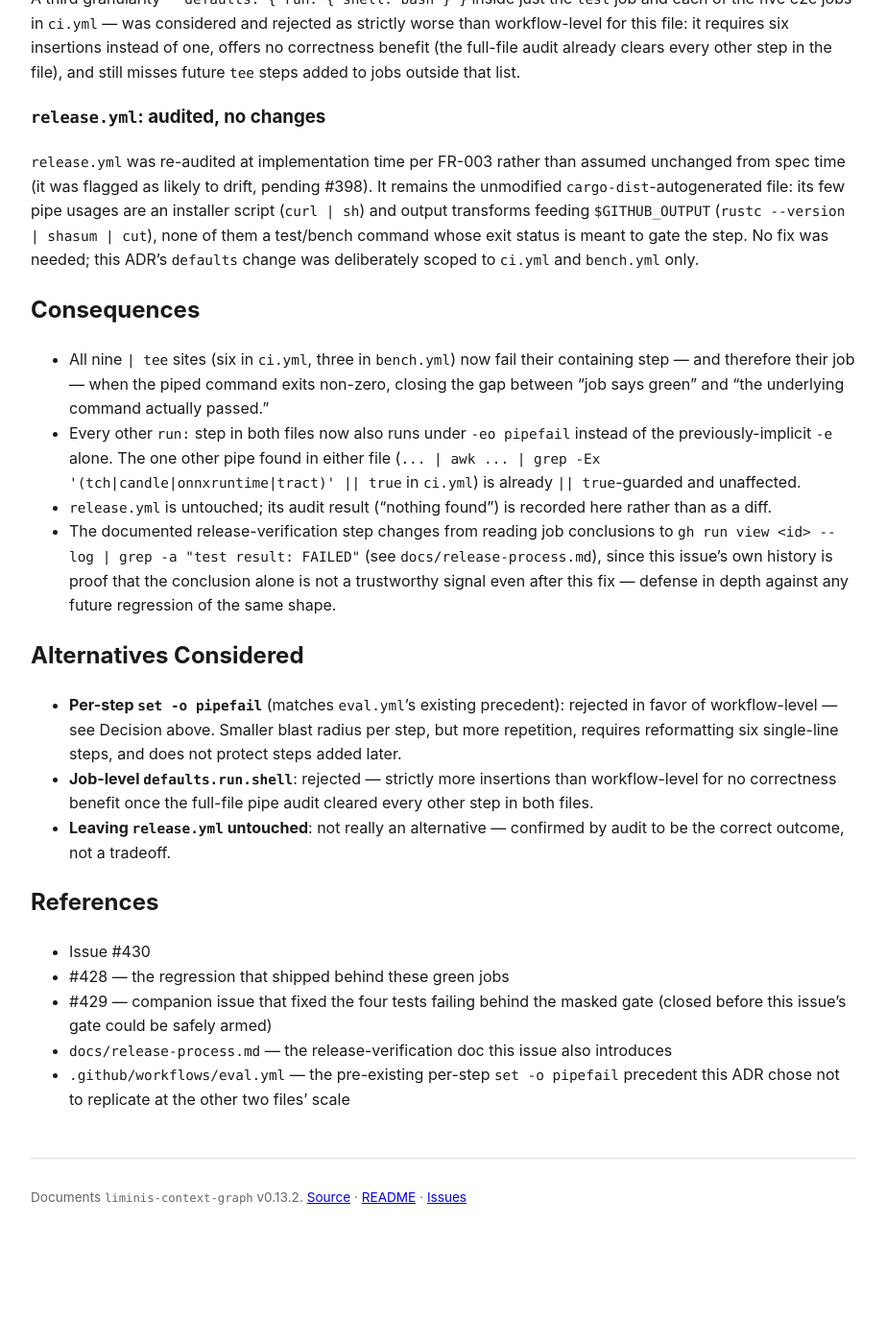
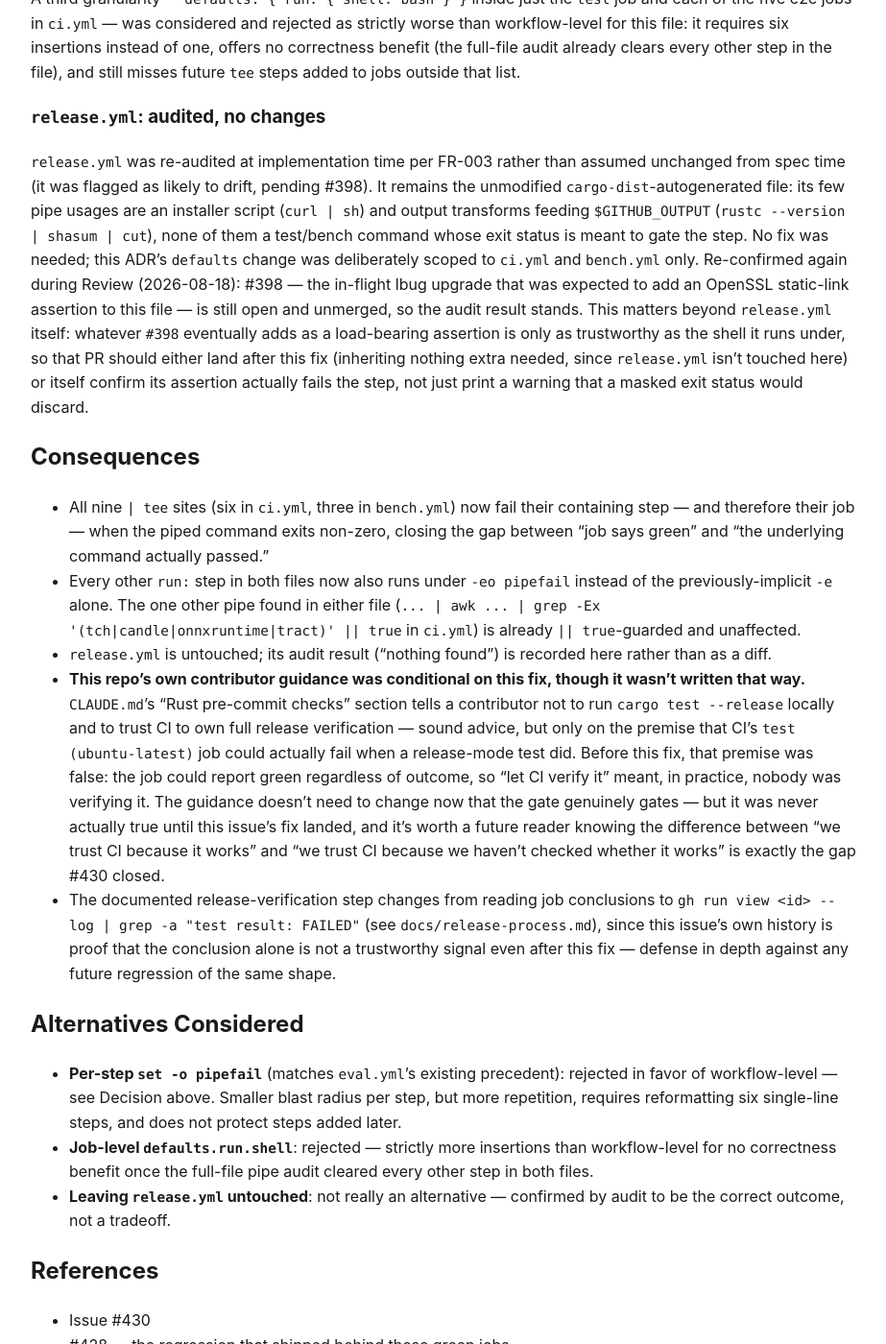
Before and after one commit to verveguy/liminis-context-graph, a Jekyll site: the page built from docs/adr/0430-ci-tee-pipefail.md, in a window 1280 px wide and 1400 px high, scrolled down 1722 px. Shown: the whole window at 96% size, without its empty margins (178-1101 px from the left). Built offline with Jekyll 4.4.1, drawn with Linux system fonts in a browser that asks for light colours; our own code applies the rules of GitHub Pages for plain Markdown files; before the commit the page ends 3010 px from its top, so only the background shows below that.

Commit message:
docs(adr): record CI tee/pipefail decision (0430)
Add two review-requested notes: CLAUDE.md's "trust CI for release
verification" guidance was only actually true once this fix landed
(the gate could report green regardless of outcome before it), and
release.yml's audit was re-confirmed at Review time with #398 still
unmerged, plus what that PR needs to get right if it lands later.

```diff
--- a/docs/adr/0430-ci-tee-pipefail.md
+++ b/docs/adr/0430-ci-tee-pipefail.md
@@ -84,7 +84,13 @@ unmodified `cargo-dist`-autogenerated file: its few pipe usages are an installer
 (`curl | sh`) and output transforms feeding `$GITHUB_OUTPUT` (`rustc --version | shasum |
 cut`), none of them a test/bench command whose exit status is meant to gate the step. No
 fix was needed; this ADR's `defaults` change was deliberately scoped to `ci.yml` and
-`bench.yml` only.
+`bench.yml` only. Re-confirmed again during Review (2026-08-18): #398 — the in-flight lbug
+upgrade that was expected to add an OpenSSL static-link assertion to this file — is still
+open and unmerged, so the audit result stands. This matters beyond `release.yml` itself:
+whatever `#398` eventually adds as a load-bearing assertion is only as trustworthy as the
+shell it runs under, so that PR should either land after this fix (inheriting nothing extra
+needed, since `release.yml` isn't touched here) or itself confirm its assertion actually
+fails the step, not just print a warning that a masked exit status would discard.
 
 ## Consequences
 
@@ -97,6 +103,16 @@ fix was needed; this ADR's `defaults` change was deliberately scoped to `ci.yml`
   already `|| true`-guarded and unaffected.
 - `release.yml` is untouched; its audit result ("nothing found") is recorded here rather
   than as a diff.
+- **This repo's own contributor guidance was conditional on this fix, though it wasn't
+  written that way.** `CLAUDE.md`'s "Rust pre-commit checks" section tells a contributor
+  not to run `cargo test --release` locally and to trust CI to own full release
+  verification — sound advice, but only on the premise that CI's `test (ubuntu-latest)`
+  job could actually fail when a release-mode test did. Before this fix, that premise was
+  false: the job could report green regardless of outcome, so "let CI verify it" meant, in
+  practice, nobody was verifying it. The guidance doesn't need to change now that the gate
+  genuinely gates — but it was never actually true until this issue's fix landed, and it's
+  worth a future reader knowing the difference between "we trust CI because it works" and
+  "we trust CI because we haven't checked whether it works" is exactly the gap #430 closed.
 - The documented release-verification step changes from reading job conclusions to
   `gh run view <id> --log | grep -a "test result: FAILED"` (see
   `docs/release-process.md`), since this issue's own history is proof that the conclusion
```
